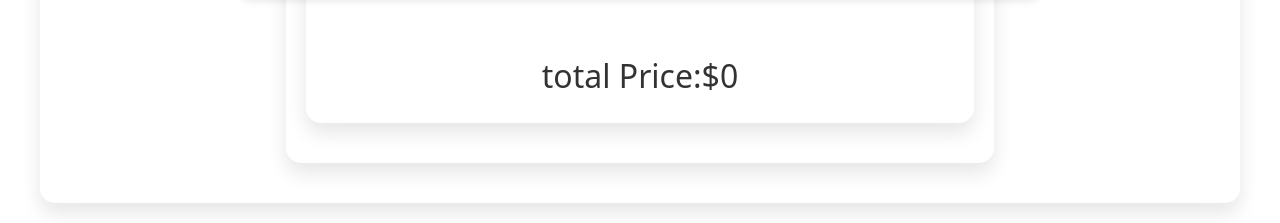
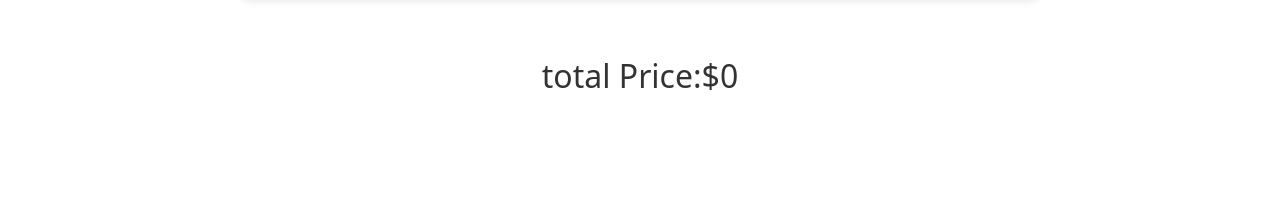
Before and after one commit to AyA12meddeb/DOM, a plain HTML site: page index.html in a window 1280 px wide. Shown: the part 695-918 px from the top of the page. Drawn offline with nearby package versions, Linux system fonts and the light colour scheme.

Commit message:
adding file

```diff
--- a/Shop.css
+++ b/Shop.css
@@ -7,8 +7,7 @@
     padding: 20px;
     max-width: 1200px;
 
-    border-radius: 15px;
-    box-shadow: 0 10px 20px rgba(0, 0, 0, 0.1);
+
   }
 
   /* Style pour chaque boîte d'article */
```
Also changed, not shown: index.html (+2 -0 lines).
